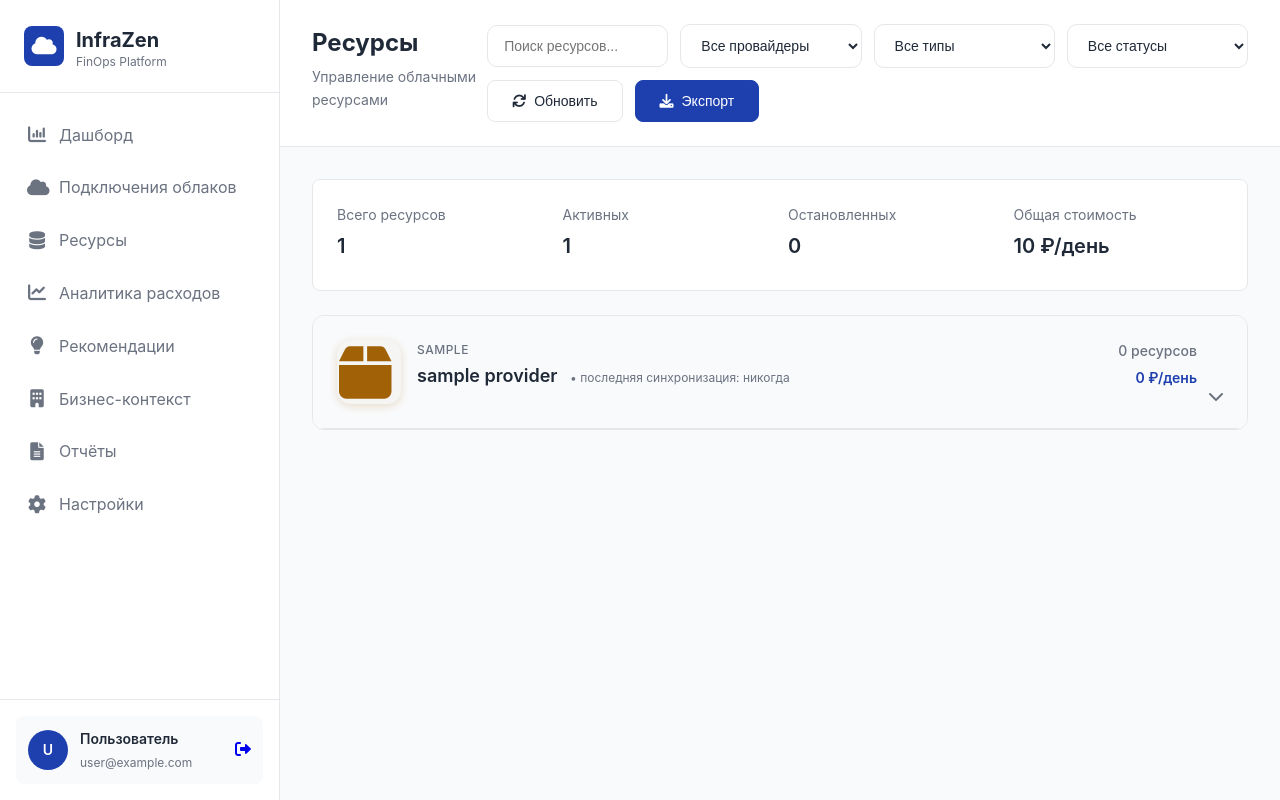
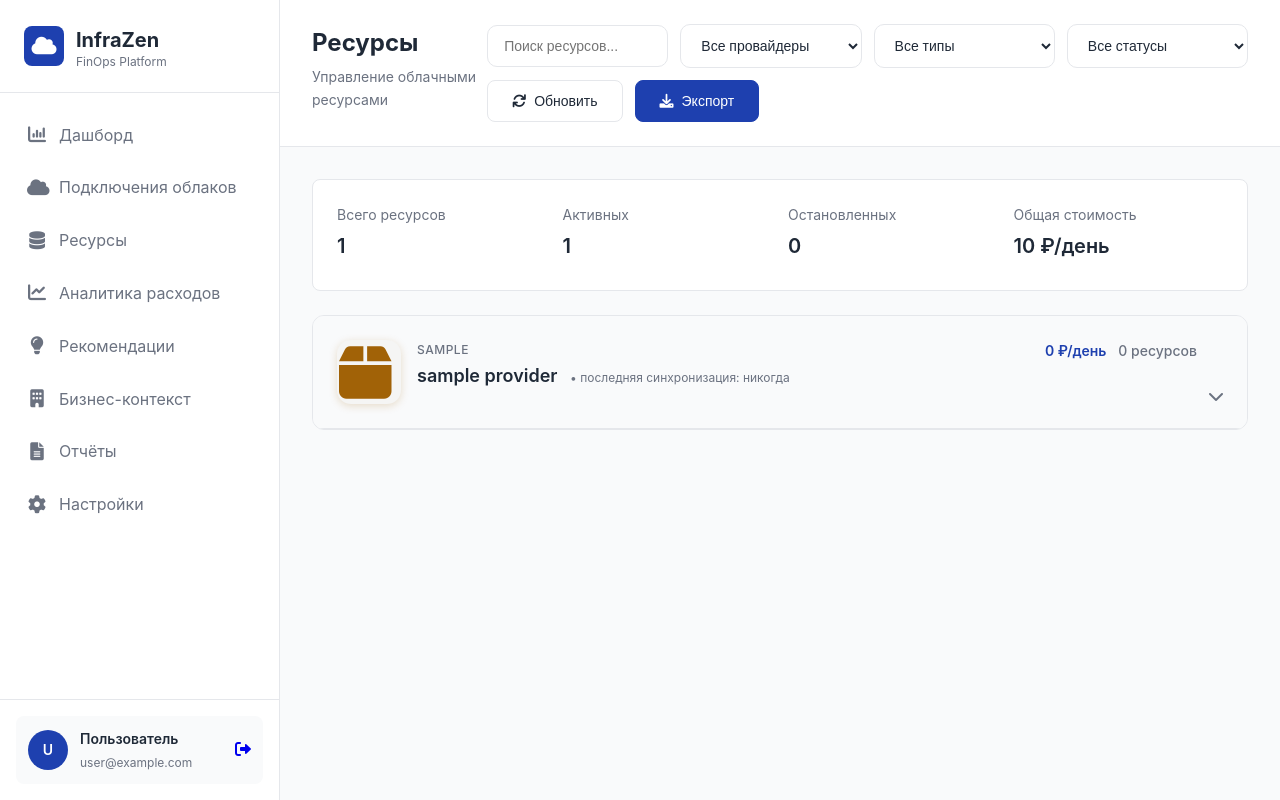
Before and after one commit to colaisr/infrazen, a Flask app: template app/templates/resources.html in a window 1280 px wide. Run offline with Flask 3, Linux system fonts and the light colour scheme; tables that the repository leaves empty hold one stand-in row (values such as "Sample post"); the template is opened without the code that fills it: values that come from a table or form of the project are taken from there, most other values are stand-ins (such as "Sample title", 1, 10 or a date in 2020).

Commit message:
Make provider stats horizontal to reduce title height
- Changed provider-stats from flex-direction: column to row
- Daily cost now appears to the left of resource count on same line
- Updated gap from 0.25rem to 0.75rem for better spacing
- Title section is now more compact and less tall
- Format: '60.73 ₽/день 10 ресурсов' on single line

```diff
--- a/app/templates/resources.html
+++ b/app/templates/resources.html
@@ -94,8 +94,8 @@
                     </div>
                 </div>
                 <div class="provider-stats">
+                    <span class="provider-daily-cost">{{ resources_by_provider.get(provider.id, [])|sum(attribute='daily_cost')|round(2) }} ₽/день</span>
                     <span class="provider-resource-count">{{ resources_by_provider.get(provider.id, [])|length }} ресурсов</span>
-                    <span class="provider-daily-cost">{{ resources_by_provider.get(provider.id, [])|sum(attribute='daily_cost')|round(2) }} ₽/день</span>
                 </div>
             </div>
             <div class="provider-actions">
@@ -483,9 +483,9 @@
 
 .provider-stats {
     display: flex;
-    flex-direction: column;
-    align-items: flex-end;
-    gap: 0.25rem;
+    flex-direction: row;
+    align-items: center;
+    gap: 0.75rem;
 }
 
 .provider-resource-count {
```
